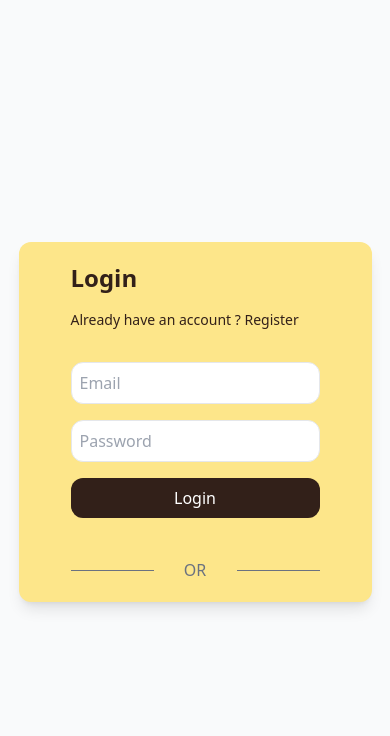
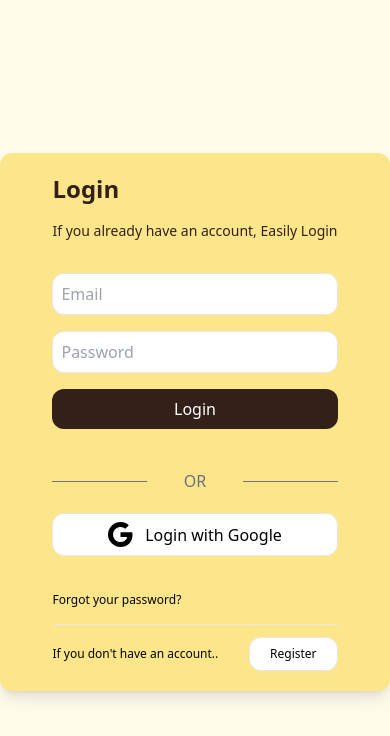
Before and after one commit to mdmonis25/Login-Form-Tailwind, a plain HTML site: page index.html in a window 390 px wide. Drawn offline with nearby package versions, Linux system fonts and the light colour scheme.

Commit message:
Login Form Completed

```diff
--- a/index.html
+++ b/index.html
@@ -1,37 +1,57 @@
 <!DOCTYPE html>
 <html lang="en">
   <head>
-    <meta charset="UTF-8">
-    <meta name="viewport" content="width=device-width, initial-scale=1.0">
+    <meta charset="UTF-8" />
+    <meta name="viewport" content="width=device-width, initial-scale=1.0" />
     <title>Tailwind Form</title>
     <script src="https://cdn.tailwindcss.com"></script>
   </head>
-    <section class="bg-gray-50 min-h-screen flex items-center justify-center">
+  <section class="bg-amber-50 min-h-screen flex items-center justify-center">
     <!-- Container -->
     <div class="bg-amber-200 flex rounded-xl shadow-lg max-w-3xl p-5">
       <!-- form -->
-            <div class="sm:w-1/2 px-8">
+      <div class="md:w-1/2 px-8">
         <h2 class="font-bold text-2xl text-[#322019]">Login</h2>
-                <p class="text-sm mt-4 text-[#322019]">Already have an account ? <a href="">Register</a></p>
+        <p class="text-sm mt-4 text-[#322019]">
+          If you already have an account, Easily Login
+        </p>
         <form action="" class="flex flex-col gap-4">
-                    <input class="p-2 mt-8 rounded-xl border" type="email" placeholder="Email">
-                    <div>
-                        <input class="p-2 rounded-xl border w-full" type="password" placeholder="Password">
+          <input
+            class="p-2 mt-8 rounded-xl border"
+            type="email"
+            placeholder="Email"
+          />
+          <div class="relative">
+            <input
+              class="p-2 rounded-xl border w-full"
+              type="password"
+              placeholder="Password"
+            />
           </div>
-                    <button class="bg-[#322019] text-white rounded-xl px-2 py-2">Login</button>
+          <button class="bg-[#322019] text-white rounded-xl px-2 py-2 hover:scale-105 duration-300">
+            Login
+          </button>
         </form>
         <div class="mt-10 grid grid-cols-3 items-center text-gray-500">
-                    <hr class="border-gray-500">
+          <hr class="border-gray-500" />
           <p class="text-center">OR</p>
-                    <hr class="border-gray-500">
+          <hr class="border-gray-500" />
+        </div>
+        <button class="bg-white border py-2 w-full rounded-xl mt-5 flex justify-center items-center hover:scale-105 duration-300">
+            <svg class="mr-3 text-sm" xmlns="http://www.w3.org/2000/svg" width="25" height="25" fill="currentColor" class="bi bi-google" viewBox="0 0 16 16">
+                <path d="M15.545 6.558a9.42 9.42 0 0 1 .139 1.626c0 2.434-.87 4.492-2.384 5.885h.002C11.978 15.292 10.158 16 8 16A8 8 0 1 1 8 0a7.689 7.689 0 0 1 5.352 2.082l-2.284 2.284A4.347 4.347 0 0 0 8 3.166c-2.087 0-3.86 1.408-4.492 3.304a4.792 4.792 0 0 0 0 3.063h.003c.635 1.893 2.405 3.301 4.492 3.301 1.078 0 2.004-.276 2.722-.764h-.003a3.702 3.702 0 0 0 1.599-2.431H8v-3.08h7.545z"/>
+              </svg>    Login with Google</button>
+              <div class="mt-5 text-xs border-b py-4">Forgot your password?</div>
+              <div class="mt-3 text-xs border-gray-400 flex justify-between items-center">
+                If you don't have an account..
+                <button class="py-2 px-5 bg-white border rounded-xl hover:scale-105 duration-300">Register</button>
               </div>
       </div>
       <!-- Image -->
-            <div class="w-1/2 sm:block hidden">
-                <img class="rounded-xl" src="login.jpg" alt="Login">
+      <div class="w-1/2 md:block hidden">
+        <img class="rounded-xl" src="login.jpg" alt="Login" />
       </div>
     </div>
   </section>
-<body>
-</body>
+  <body></body>
 </html>
```
Lines whose indentation alone changed are shown as unchanged.
